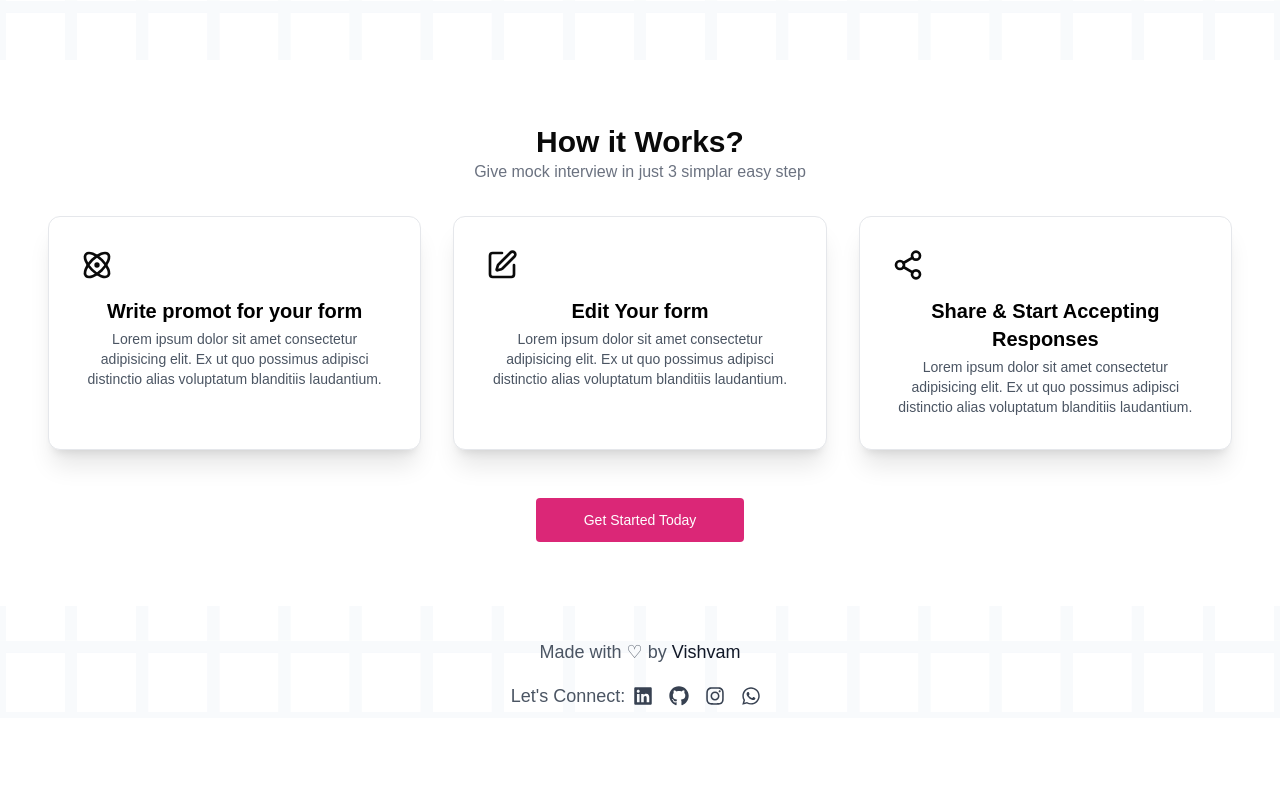
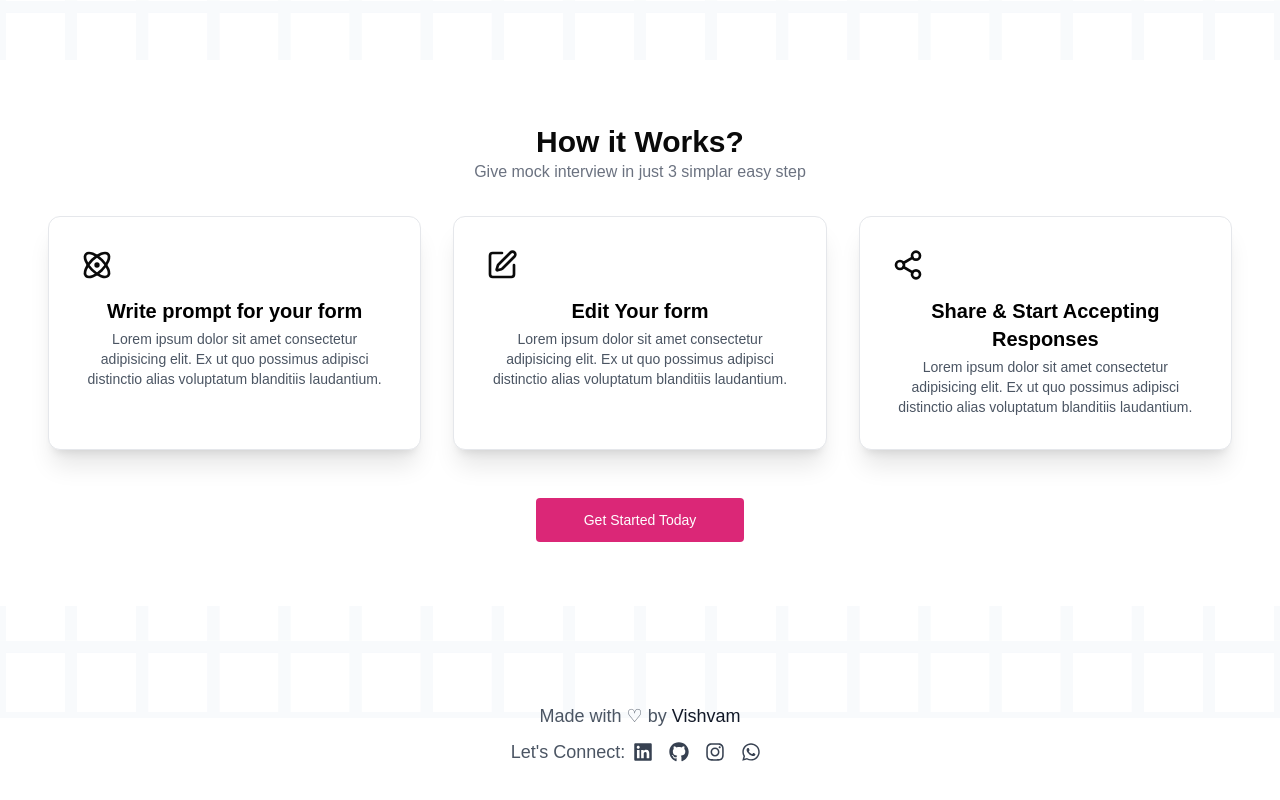
Before and after one commit to vishvam7738/ai_mock_interviewer, a Next.js app: page / in a window 1280 px wide. Shown: the part 562-1362 px from the top of the page. Before the commit the page ends 1320 px from the top, so only its background shows below. Built offline with nearby package versions, Linux system fonts and the light colour scheme.

Commit message:
Added basic styles

```diff
--- a/app/page.js
+++ b/app/page.js
@@ -73,7 +73,7 @@ export default function Home() {
           >
             <AtomIcon className='h-8 w-8' />
 
-            <h2 className="mt-4 text-xl font-bold text-black">Write promot for your form</h2>
+            <h2 className="mt-4 text-xl font-bold text-black">Write prompt for your form</h2>
 
             <p className="mt-1 text-sm text-gray-600">
               Lorem ipsum dolor sit amet consectetur adipisicing elit. Ex ut quo possimus adipisci
@@ -121,17 +121,17 @@ export default function Home() {
           </a>
         </div>
       </section>
-      <footer className="py-4 text-center text-gray-700">
-        <p className="mb-4 mt-4 text-base font-normal text-gray-600 lg:text-lg sm:px-16 xl:px-48 dark:text-gray-400">
+      <footer className="mt-16 py-4 text-center text-gray-700">
+        <p className="mb-2 mt-4 text-base font-normal text-gray-600 lg:text-lg sm:px-16 xl:px-48 dark:text-gray-400">
           Made with ♡ by <span className="text-gray-900">Vishvam</span>
         </p>
-        <p className="mb-8 mt-4 text-base font-normal text-gray-600 lg:text-lg sm:px-16 xl:px-48 dark:text-gray-400 flex justify-center items-center">
+        <p className="mb-8 text-base font-normal text-gray-600 lg:text-lg sm:px-16 xl:px-48 dark:text-gray-400 flex justify-center items-center">
           Let's Connect:
           <a
             href="https://www.linkedin.com/in/vishvamagarwal/"
             target="_blank"
             rel="noopener noreferrer"
-            className="mx-2 text-gray-700"
+            className="mx-2 text-gray-700 hover:text-blue-600 hover:scale-110 transition-all duration-300"
           >
             <FaLinkedin size={20} />
           </a>
@@ -139,7 +139,7 @@ export default function Home() {
             href="https://github.com/vishvam7738"
             target="_blank"
             rel="noopener noreferrer"
-            className="mx-2 text-gray-700"
+            className="mx-2 text-gray-700 hover:text-black hover:scale-110 transition-all duration-300"
           >
             <FaGithub size={20} />
           </a>
@@ -147,7 +147,7 @@ export default function Home() {
             href="https://www.instagram.com/"
             target="_blank"
             rel="noopener noreferrer"
-            className="mx-2 text-gray-700"
+            className="mx-2 text-gray-700 hover:text-pink-500 hover:scale-110 transition-all duration-300"
           >
             <FaInstagram size={20} />
           </a>
@@ -155,13 +155,13 @@ export default function Home() {
             href="https://wa.me/9045880678"
             target="_blank"
             rel="noopener noreferrer"
-            className="mx-2 text-gray-700"
+            className="mx-2 text-gray-700 hover:text-green-500 hover:scale-110 transition-all duration-300"
           >
             <FaWhatsapp size={20} />
           </a>
-
         </p>
       </footer>
+
 
     </div>
 
```
